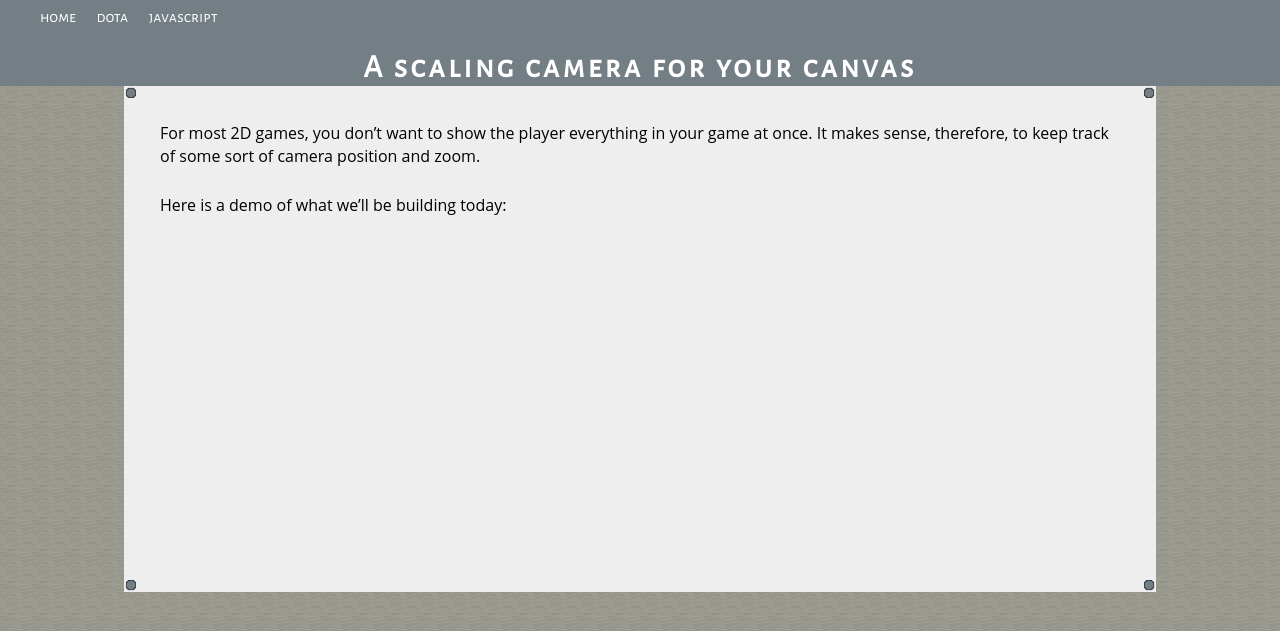
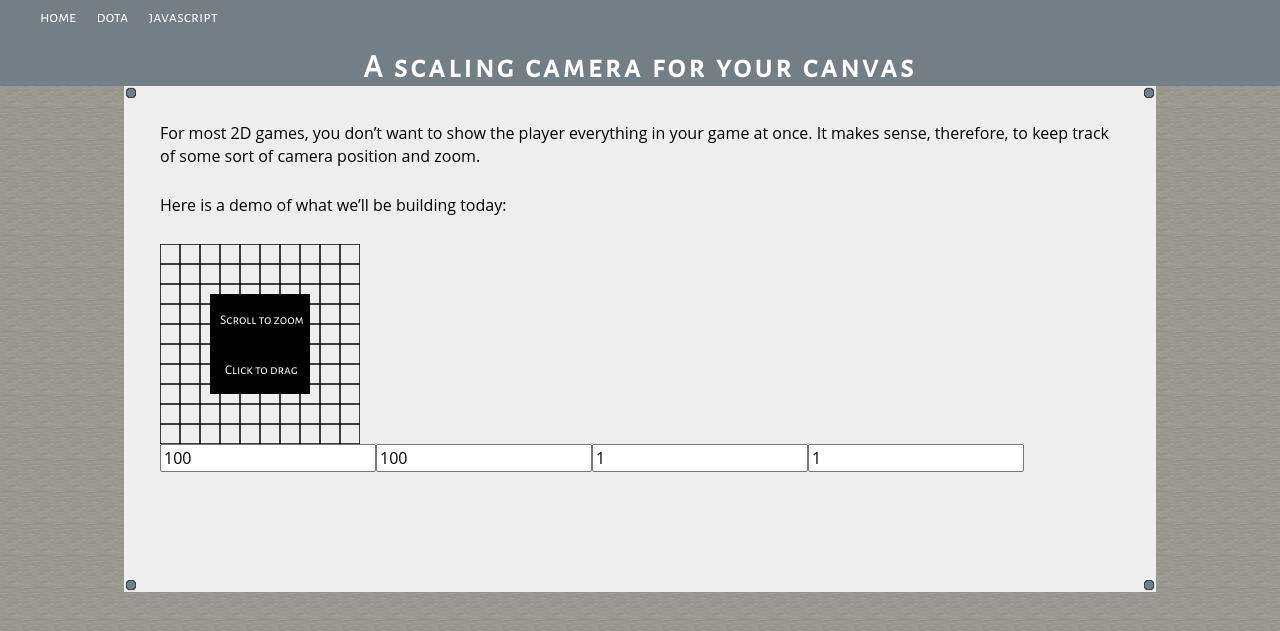
Before and after one commit to Thristhart/techniques, a Jekyll site: the page built from javascript/scaling-camera.md, in a window 1280 px wide. Shown: the top 631 px of the page. Built offline with Jekyll 4.4.1, drawn with Linux system fonts in a browser that asks for light colours.

Commit message:
Update scaling-camera.md

```diff
--- a/javascript/scaling-camera.md
+++ b/javascript/scaling-camera.md
@@ -8,4 +8,4 @@ published: true
 For most 2D games, you don't want to show the player everything in your game at once. It makes sense, therefore, to keep track of some sort of camera position and zoom.
 
 Here is a demo of what we'll be building today:
-{% include javascript_demo.html demoname="camera_demo" %}
+{% include javascript_demo.html demoname="scaling_camera" %}
```
